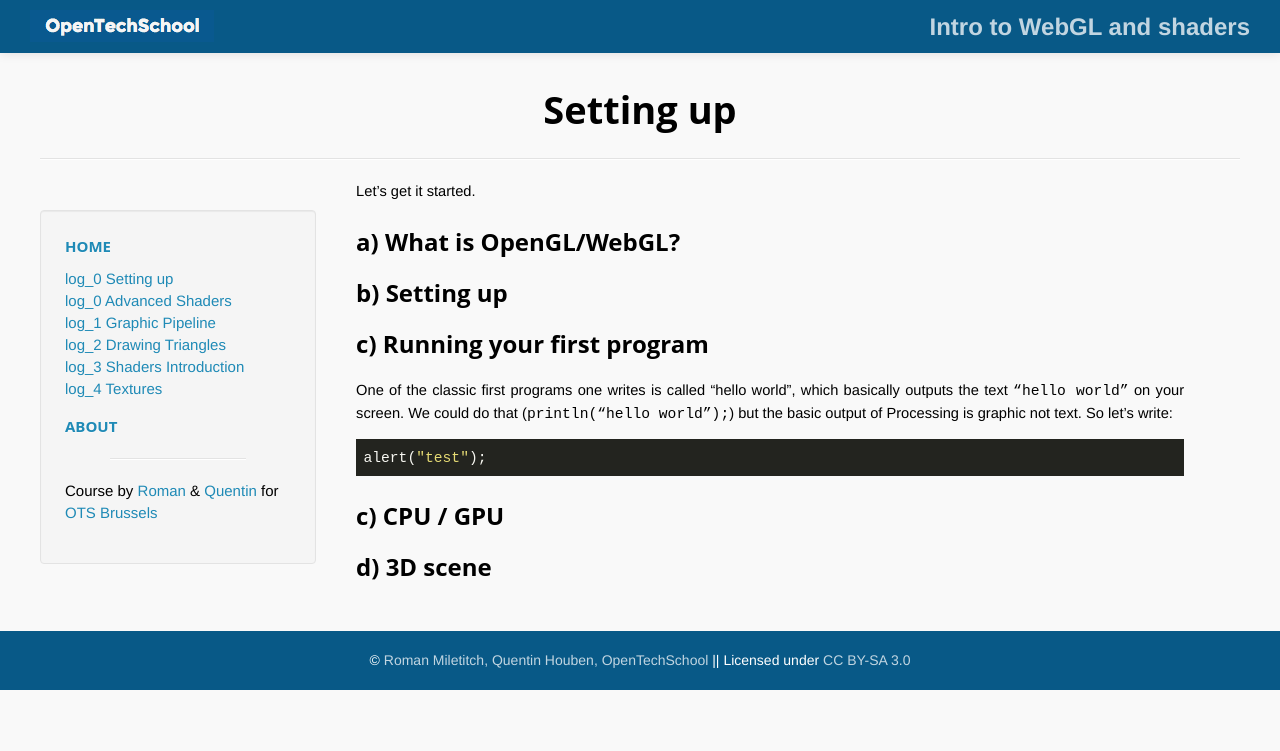
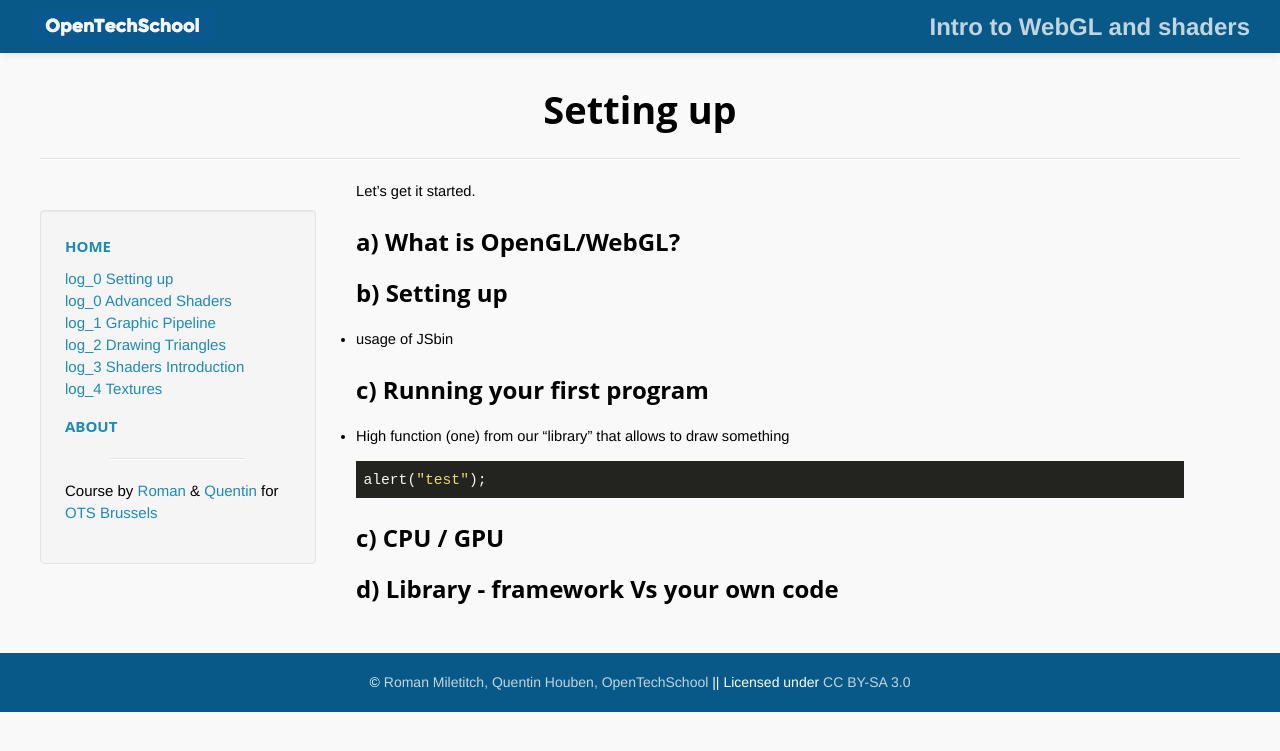
Before and after one commit to OpenTechSchool-Brussels/intro-to-webGL-and-shaders, a Jekyll site: the page built from log0_setting-up.markdown, in a window 1280 px wide. Shown: the top 751 px of the page. Built offline with Jekyll 4.4.1, drawn with Linux system fonts in a browser that asks for light colours.

Commit message:
Update log0_setting-up.markdown

```diff
--- a/log0_setting-up.markdown
+++ b/log0_setting-up.markdown
@@ -11,15 +11,16 @@ Let’s get it started.
 
 ## b) Setting up
 
+* usage of JSbin
+
 ## c) Running your first program
 
+* High function (one) from our "library" that allows to draw something
 
-One of the classic first programs one writes is called “hello world”, which basically outputs the text `“hello world”` on your screen. We could do that (`println(“hello world”);`) but the basic output of Processing is graphic not text. So let’s write:
-
-~~~ javascript
+~~~ HTML
 alert("test");
 ~~~
 
 ## c) CPU / GPU
 
-## d) 3D scene
+## d) Library - framework Vs your own code
```
